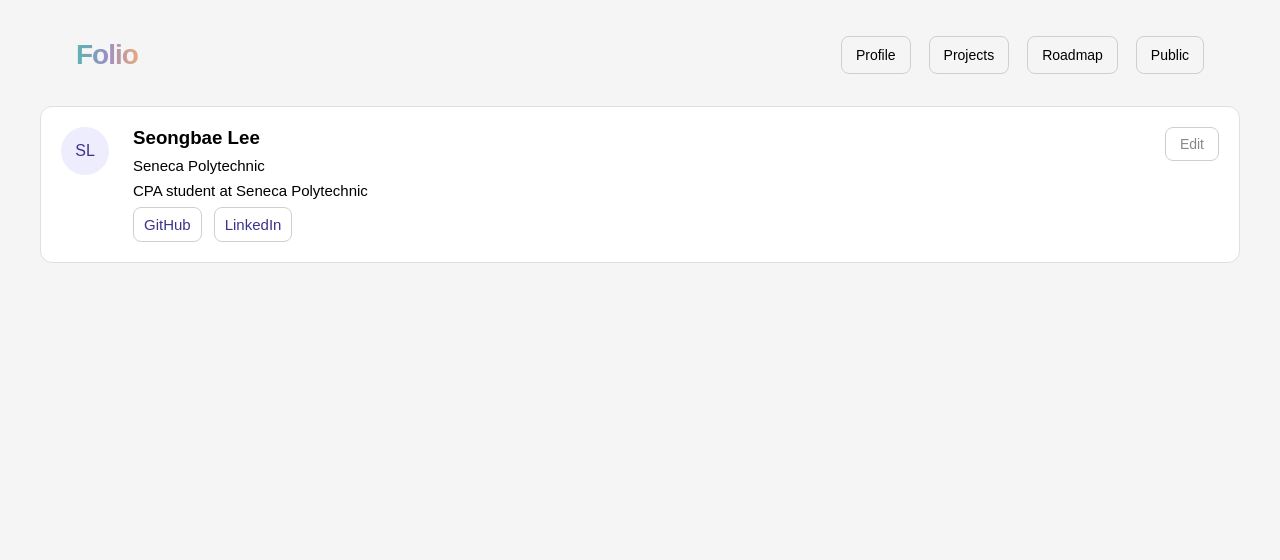
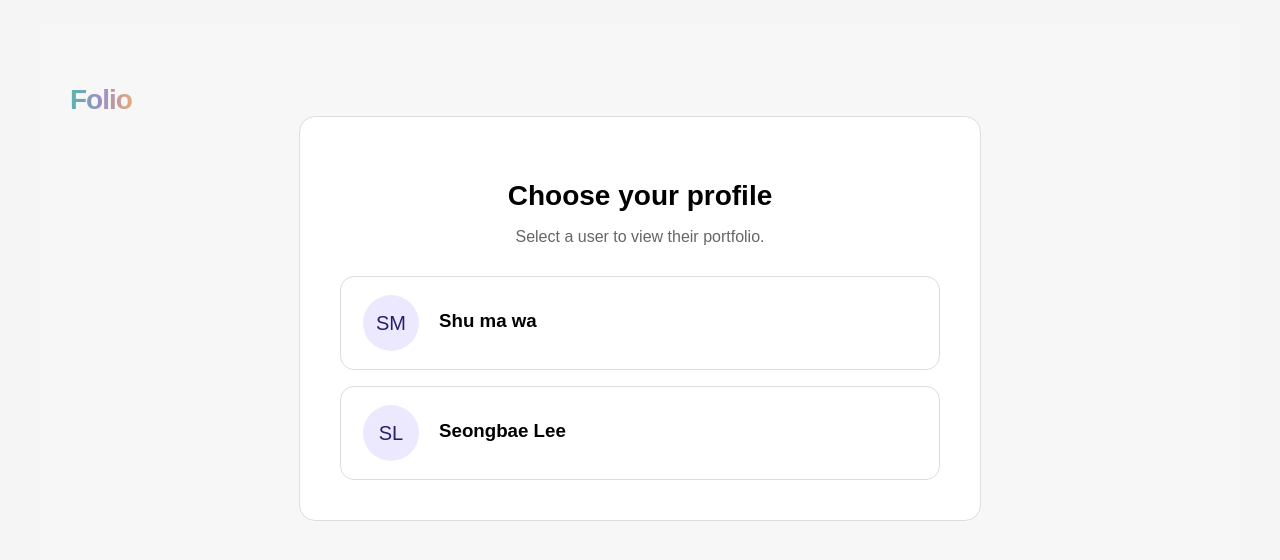
Before and after one commit to sb-lee-dev/Folio, a React (Vite) app in the folder DevDeck/: page / in a window 1280 px wide. Shown: the top 560 px of the page. Built offline with nearby package versions, Linux system fonts and the light colour scheme.

Commit message:
Use MockAPI to receive and delete data

```diff
--- a/DevDeck/src/App.jsx
+++ b/DevDeck/src/App.jsx
@@ -5,16 +5,49 @@ import ProfilePage from "./pages/profile/ProfilePage";
 import ProjectsPage from "./pages/projects/ProjectsPage";
 import RoadmapPage from "./pages/roadmap/RoadmapPage";
 import PublicPage from "./pages/public/PublicPage";
+import UserSelector from "./pages/user-select/UserSelectorPage";
 
 function App() {
   return (
     <div className="app">
-      <Navbar />
       <Routes>
-        <Route path="/public" element={<PublicPage />} />
-        <Route path="/" element={<ProfilePage />} />
-        <Route path="/projects" element={<ProjectsPage />} />
-        <Route path="/roadmap" element={<RoadmapPage />} />
+        <Route path="/" element={<UserSelector />} />
+        <Route
+          path="/public/:userId"
+          element={
+            <>
+              <Navbar />
+              <PublicPage />
+            </>
+          }
+        />
+        <Route
+          path="/profile/:userId"
+          element={
+            <>
+              <Navbar />
+              <ProfilePage />
+            </>
+          }
+        />
+        <Route
+          path="/projects/:userId"
+          element={
+            <>
+              <Navbar />
+              <ProjectsPage />
+            </>
+          }
+        />
+        <Route
+          path="/roadmap/:userId"
+          element={
+            <>
+              <Navbar />
+              <RoadmapPage />
+            </>
+          }
+        />
       </Routes>
     </div>
   );
--- a/DevDeck/src/components/Navbar.jsx
+++ b/DevDeck/src/components/Navbar.jsx
@@ -4,17 +4,27 @@ import "./Navbar.css";
 export default function NavBar() {
   return (
     <>
-    <div className="nav-bar">
-      <div className="right-section">
-        <span className="logo">Folio</span>
+      <div className="nav-bar">
+        <div className="right-section">
+          <span className="logo">
+            <Link to="/profile">Folio</Link>
+          </span>
+        </div>
+        <div className="left-section">
+          <Link className="nav-link" to="/profile">
+            Profile
+          </Link>
+          <Link className="nav-link" to="/projects">
+            Projects
+          </Link>
+          <Link className="nav-link" to="/roadmap">
+            Roadmap
+          </Link>
+          <Link className="nav-link" to="/public">
+            Public
+          </Link>
+        </div>
       </div>
-      <div className="left-section">
-        <Link className='nav-link' to="/">Profile</Link>
-        <Link className='nav-link' to="/projects">Projects</Link>
-        <Link className='nav-link' to="/roadmap">Roadmap</Link>
-        <Link className='nav-link' to="/public">Public</Link>
-      </div>
-    </div>
     </>
   );
 }
--- a/DevDeck/src/pages/roadmap/RoadmapDisplayView.jsx
+++ b/DevDeck/src/pages/roadmap/RoadmapDisplayView.jsx
@@ -1,15 +1,27 @@
 import { Pencil, Trash2 } from "lucide-react";
 import RoadmapProgressButton from "./RoadmapProgressButton";
 import "./RoadmapDisplayView.css";
+import axios from "axios";
 
 export default function RoadmapDisplayView({
   data,
-  setOriginData,
+  setUser,
   setIsEditing,
   isEditing,
 }) {
+  const API_BASE_URL = import.meta.env.VITE_API_BASE_URL;
+
   const deleteItem = () => {
-    setOriginData((prev) => prev.filter((origin) => origin.id !== data.id));
+    setUser((prev) => {
+      const updated = {
+        ...prev,
+        roadmap: prev.roadmap.filter((item) => item.id !== data.id),
+      };
+
+      axios.put(`${API_BASE_URL}/users/${prev.id}`, updated);
+
+      return updated;
+    });
   };
 
   return (
--- a/DevDeck/src/pages/roadmap/RoadmapEditView.jsx
+++ b/DevDeck/src/pages/roadmap/RoadmapEditView.jsx
@@ -2,17 +2,20 @@ import RoadmapProgressButton from "./RoadmapProgressButton";
 import { Trash2, Check, X } from "lucide-react";
 import "./RoadmapEditView.css";
 import { useState } from "react";
+import axios from "axios";
 
 export default function RoadmapEditView({
   data,
-  setOriginData,
+  setUser,
   setIsEditing,
   isEditing,
 }) {
+  const API_BASE_URL = import.meta.env.VITE_API_BASE_URL;
+
   const [copy, setCopy] = useState(data);
 
   const sendData = () => {
-    setOriginData((prev) =>
+    setUser((prev) =>
       prev.map((origin) =>
         origin.id === copy.id ? { ...copy, isNew: false } : origin,
       ),
@@ -28,7 +31,16 @@ export default function RoadmapEditView({
   };
 
   const deleteItem = () => {
-    setOriginData((prev) => prev.filter((origin) => origin.id !== data.id));
+    setUser((prev) => {
+      const updated = {
+        ...prev,
+        roadmap: prev.roadmap.filter((item) => item.id !== data.id),
+      };
+
+      axios.put(`${API_BASE_URL}/users/${prev.id}`, updated);
+
+      return updated;
+    });
   };
 
   return !copy.isNew ? (
--- a/DevDeck/src/pages/roadmap/RoadmapItem.jsx
+++ b/DevDeck/src/pages/roadmap/RoadmapItem.jsx
@@ -3,20 +3,20 @@ import "./RoadmapItem.css";
 import RoadmapDisplayView from "./RoadmapDisplayView";
 import RoadmapEditView from "./RoadmapEditView";
 
-export default function RoadmapItem({ data, setOriginData }) {
+export default function RoadmapItem({ data, setUser }) {
   const [isEditing, setIsEditing] = useState(false);
 
   return !isEditing && !data.isNew ? (
     <RoadmapDisplayView
       data={data}
-      setOriginData={setOriginData}
+      setUser={setUser}
       setIsEditing={setIsEditing}
       isEditing={isEditing}
     />
   ) : (
     <RoadmapEditView
       data={data}
-      setOriginData={setOriginData}
+      setUser={setUser}
       setIsEditing={setIsEditing}
       isEditing={isEditing}
     />
--- a/DevDeck/src/pages/roadmap/RoadmapPage.jsx
+++ b/DevDeck/src/pages/roadmap/RoadmapPage.jsx
@@ -1,13 +1,28 @@
 import "./RoadmapPage.css";
 import RoadmapItem from "./RoadmapItem";
-import { users } from "../../data";
-import { useState } from "react";
+import { useEffect, useState } from "react";
+import { useParams } from "react-router-dom";
+import axios from "axios";
 
 export default function RoadmapPage() {
-  const [originData, setOriginData] = useState(users[1].roadmap);
+  const { userId } = useParams();
+  const [user, setUser] = useState(null);
+  const API_BASE_URL = import.meta.env.VITE_API_BASE_URL;
+
+  useEffect(() => {
+    const getUser = async () => {
+      const response = await axios.get(`${API_BASE_URL}/users/${userId}`);
+
+      setUser(response.data);
+    };
+
+    getUser();
+  }, [userId]);
 
   const addRoadmap = () => {
-    setOriginData([
+    setUser({
+      ...user,
+      roadmap: [
         {
           id: Math.random(),
           title: "",
@@ -16,8 +31,9 @@ export default function RoadmapPage() {
           bColor: "darkgray",
           isNew: true,
         },
-      ...originData,
-    ]);
+        ...user.roadmap,
+      ],
+    });
   };
 
   return (
@@ -31,15 +47,9 @@ export default function RoadmapPage() {
         </div>
       </div>
       <div className="roadmap-skills-container">
-        {originData.length > 0 ? (
-          originData.map((data) => {
-            return (
-              <RoadmapItem
-                key={data.id}
-                data={data}
-                setOriginData={setOriginData}
-              />
-            );
+        {user && user.roadmap.length > 0 ? (
+          user.roadmap.map((data) => {
+            return <RoadmapItem key={data.id} data={data} setUser={setUser} />;
           })
         ) : (
           <div className="roadmap-display-empty">There is no roadmap.</div>
--- /dev/null
+++ b/DevDeck/src/pages/user-select/UserSelectorPage.css
@@ -0,0 +1,85 @@
+/* SelectUser.css */
+.select-page {
+  min-height: 100vh;
+  background: #f7f7f7;
+  padding: 60px 30px;
+}
+
+.select-logo {
+  font-size: 28px;
+  font-weight: 800;
+  letter-spacing: -1px;
+  background: linear-gradient(90deg, #5bb5b0, #9b8ec4, #e8a87c);
+  -webkit-background-clip: text;
+  -webkit-text-fill-color: transparent;
+  background-clip: text;
+  cursor: pointer;
+}
+
+.select-card {
+  max-width: 600px;
+  margin: 0 auto;
+  background: white;
+  border: 1px solid #ddd;
+  border-radius: 16px;
+  padding: 40px;
+  text-align: center;
+}
+
+.select-card h2 {
+  font-size: 28px;
+  margin-bottom: 10px;
+}
+
+.select-card > p {
+  color: #666;
+  margin-bottom: 30px;
+}
+
+.user-list {
+  display: flex;
+  flex-direction: column;
+  gap: 16px;
+}
+
+.user-card {
+  display: flex;
+  align-items: center;
+  gap: 20px;
+  padding: 18px 22px;
+  border: 1px solid #ddd;
+  border-radius: 14px;
+  text-decoration: none;
+  color: black;
+  background: #fff;
+  transition: 0.2s;
+}
+
+.user-card:hover {
+  transform: translateY(-2px);
+  border-color: #aaa;
+  box-shadow: 0 4px 12px rgba(0, 0, 0, 0.08);
+}
+
+.avatar {
+  width: 56px;
+  height: 56px;
+  border-radius: 50%;
+  background: #ece9ff;
+  color: #25206b;
+  display: flex;
+  align-items: center;
+  justify-content: center;
+  font-size: 20px;
+}
+
+.user-card h3 {
+  margin: 0;
+  text-align: left;
+}
+
+.user-card p {
+  margin: 4px 0 0;
+  color: #666;
+  text-align: left;
+}
--- /dev/null
+++ b/DevDeck/src/pages/user-select/UserSelectorPage.jsx
@@ -0,0 +1,46 @@
+// SelectUser.jsx
+import { Link } from "react-router-dom";
+import "./UserSelectorPage.css";
+
+const users = [
+  {
+    id: 1,
+    name: "Shu ma wa",
+    initials: "SM",
+  },
+  {
+    id: 2,
+    name: "Seongbae Lee",
+    initials: "SL",
+  },
+];
+
+export default function UserSelector() {
+  return (
+    <div className="select-page">
+      <span className="select-logo">Folio</span>
+
+      <div className="select-card">
+        <h2>Choose your profile</h2>
+        <p>Select a user to view their portfolio.</p>
+
+        <div className="user-list">
+          {users.map((user) => (
+            <Link
+              to={`/roadmap/${user.id}`}
+              className="user-card"
+              key={user.id}
+            >
+              <div className="avatar">{user.initials}</div>
+
+              <div>
+                <h3>{user.name}</h3>
+                <p>{user.role}</p>
+              </div>
+            </Link>
+          ))}
+        </div>
+      </div>
+    </div>
+  );
+}
```
Lines whose indentation alone changed are shown as unchanged.
